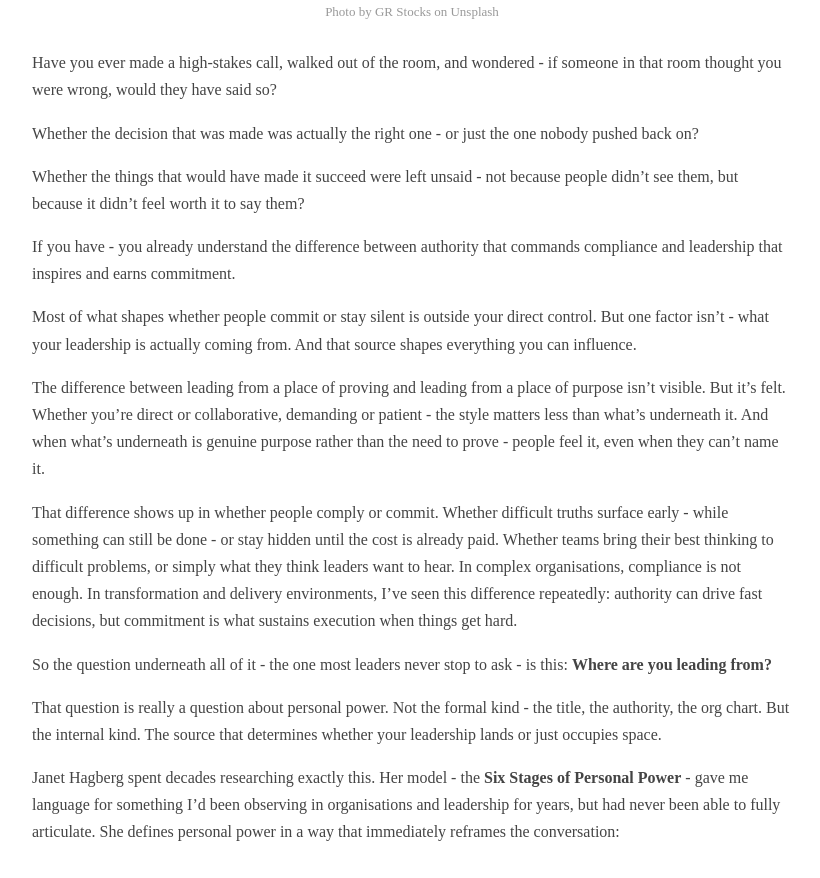
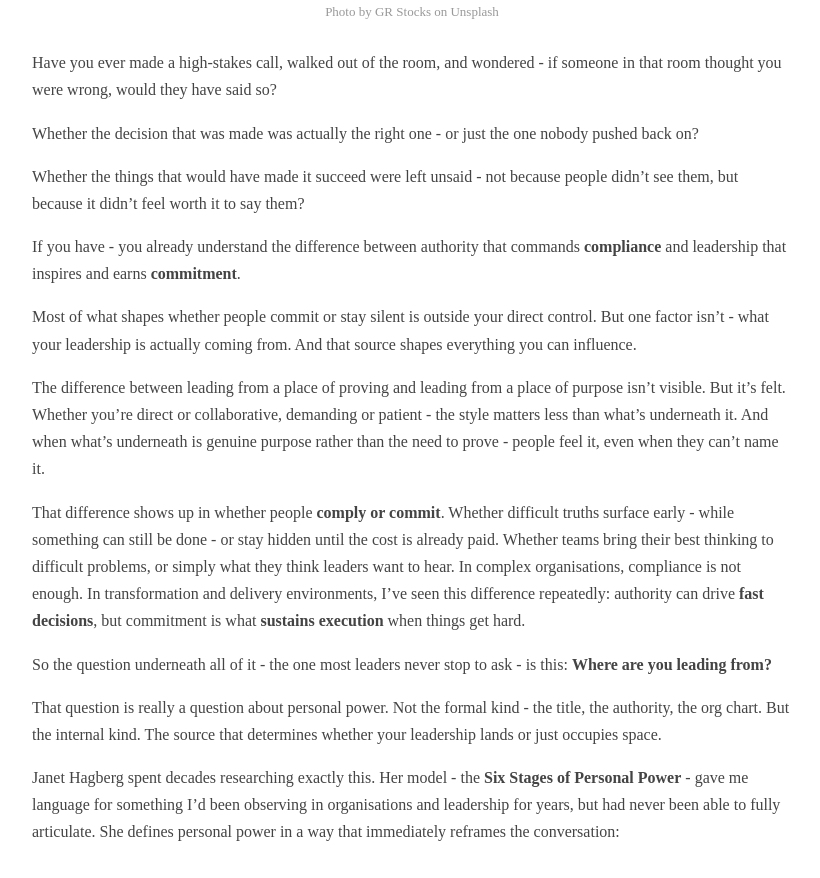
Before and after one commit to prabhamarkandan/prabhamarkandan.github.io, a Jekyll site: the page built from _posts/2026-05-30-the-six-stages-a-mirror-for-the-ambitious.md, in a window 1280 px wide and 900 px high, scrolled down 587 px, cut to the strip 22-900 px from the top of the window. Shown: the whole strip, without its empty margins (228-1048 px from the left). Built offline with Jekyll 4.4.1, drawn with Linux system fonts in a browser that asks for light colours.

Commit message:
Content: bold key contrast words in opening section

```diff
--- a/_posts/2026-05-30-the-six-stages-a-mirror-for-the-ambitious.md
+++ b/_posts/2026-05-30-the-six-stages-a-mirror-for-the-ambitious.md
@@ -17,13 +17,13 @@ Whether the decision that was made was actually the right one - or just the one
 
 Whether the things that would have made it succeed were left unsaid - not because people didn't see them, but because it didn't feel worth it to say them?
 
-If you have - you already understand the difference between authority that commands compliance and leadership that inspires and earns commitment.
+If you have - you already understand the difference between authority that commands **compliance** and leadership that inspires and earns **commitment**.
 
 Most of what shapes whether people commit or stay silent is outside your direct control. But one factor isn't - what your leadership is actually coming from. And that source shapes everything you can influence.
 
 The difference between leading from a place of proving and leading from a place of purpose isn't visible. But it's felt. Whether you're direct or collaborative, demanding or patient - the style matters less than what's underneath it. And when what's underneath is genuine purpose rather than the need to prove - people feel it, even when they can't name it.
 
-That difference shows up in whether people comply or commit. Whether difficult truths surface early - while something can still be done - or stay hidden until the cost is already paid. Whether teams bring their best thinking to difficult problems, or simply what they think leaders want to hear. In complex organisations, compliance is not enough. In transformation and delivery environments, I've seen this difference repeatedly: authority can drive fast decisions, but commitment is what sustains execution when things get hard.
+That difference shows up in whether people **comply or commit**. Whether difficult truths surface early - while something can still be done - or stay hidden until the cost is already paid. Whether teams bring their best thinking to difficult problems, or simply what they think leaders want to hear. In complex organisations, compliance is not enough. In transformation and delivery environments, I've seen this difference repeatedly: authority can drive **fast decisions**, but commitment is what **sustains execution** when things get hard.
 
 So the question underneath all of it - the one most leaders never stop to ask - is this: **Where are you leading from?**
 
```
